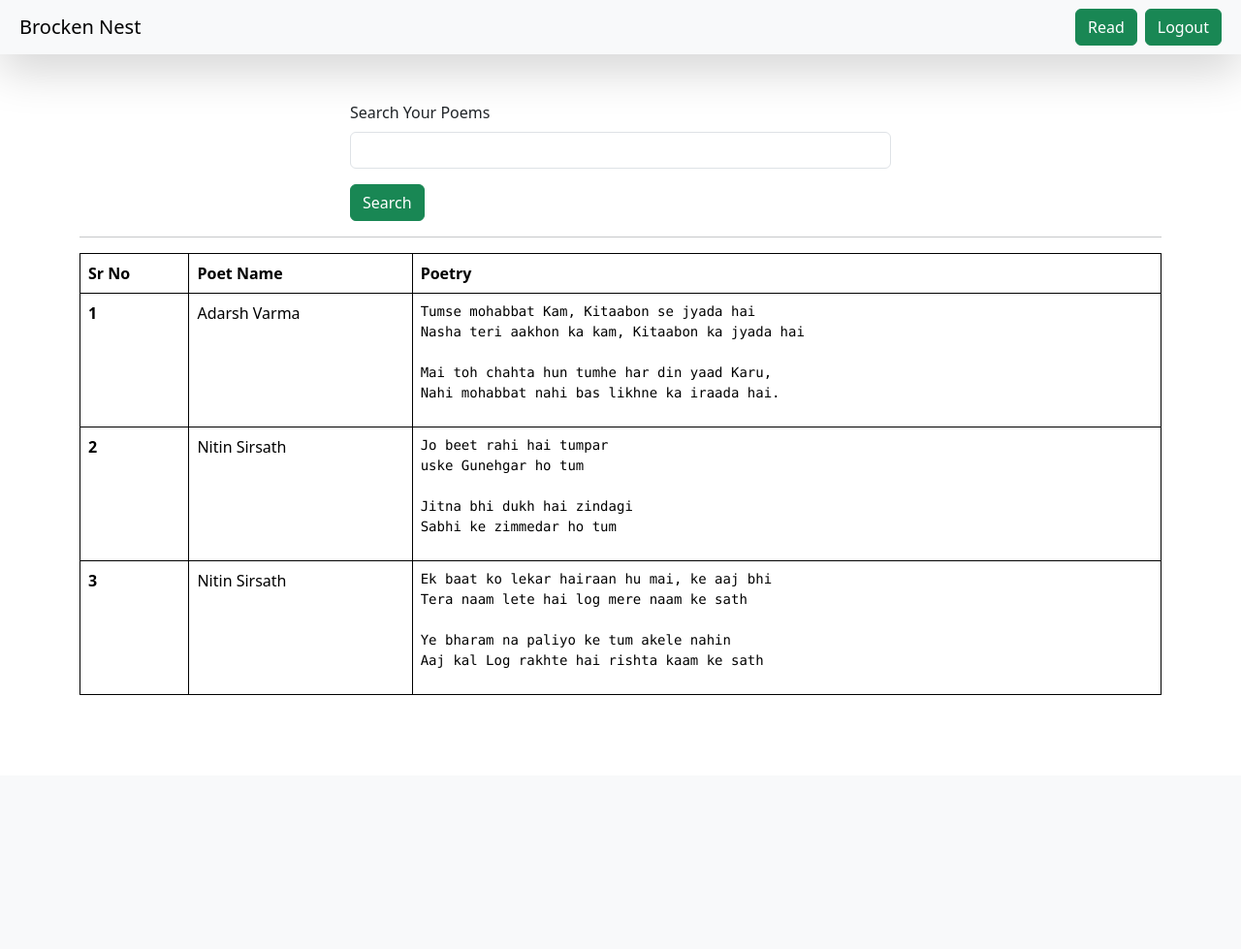
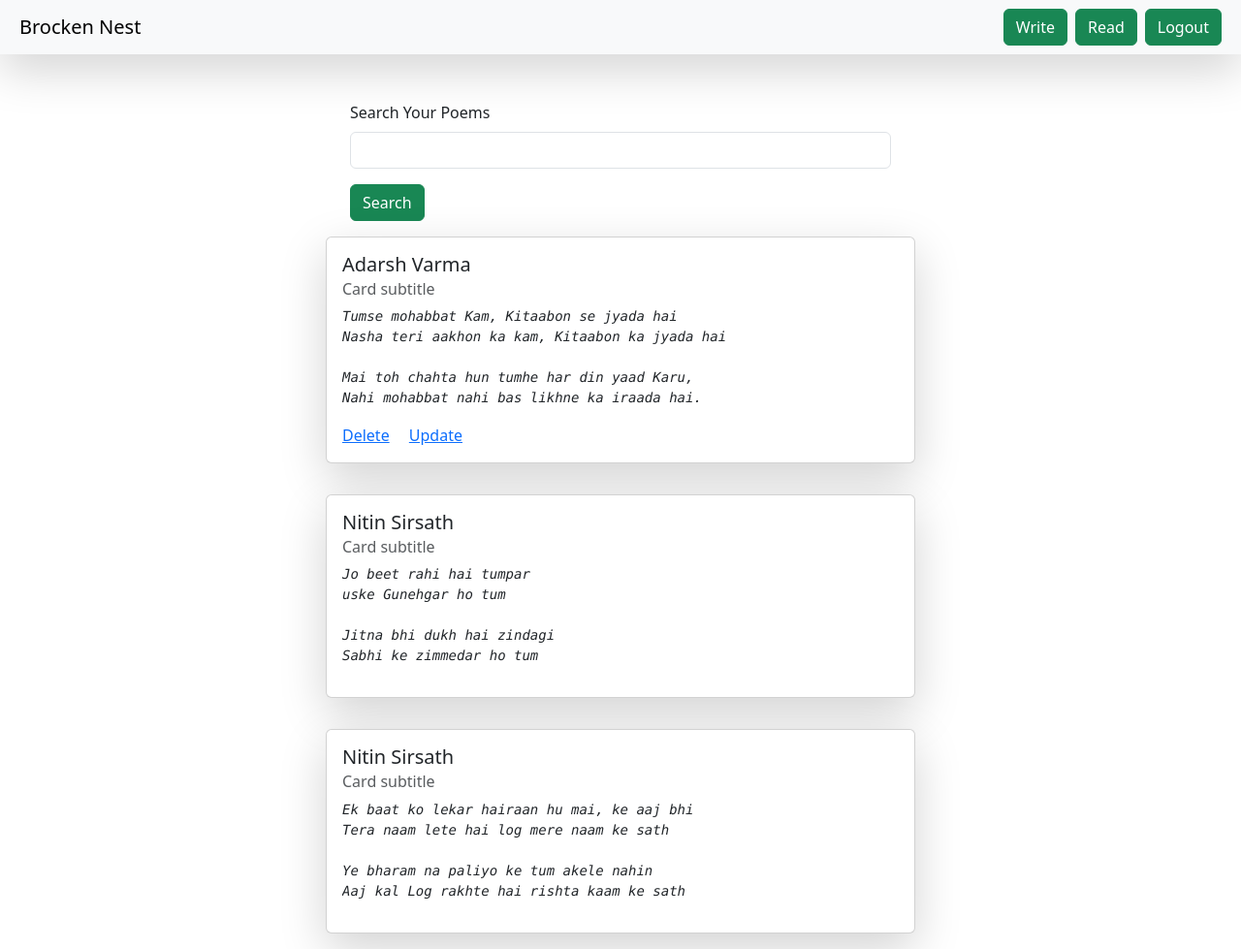
Before and after one commit to AdarshVarma9395/BrokenNest, a Django app: page / in a window 1280 px wide. Shown: the whole page at 97% size. Before the commit the page ends 717 px from the top, so only its background shows below. Run offline with Django 5.2, Linux system fonts and the light colour scheme; a user stored in the database is signed in; data comes from the database, SQL or seed files in the repository; both versions use the stored data as it was after the commit.

Commit message:
Basic-changes

```diff
--- a/brokennest/templates/base.html
+++ b/brokennest/templates/base.html
@@ -18,6 +18,7 @@
 
             <div class="d-flex">
                 {% if request.user.is_authenticated %}
+                    <a href="/brocken-nest/" class="btn btn-success me-2" role="button">Write</a>
                     <a href="/" class="btn btn-success me-2" role="button">Read</a>
                     <a href="/logout/" class="btn btn-success " role="button">Logout</a>
                 {% else %}
--- a/brokennest/templates/notebook.html
+++ b/brokennest/templates/notebook.html
@@ -17,27 +17,20 @@
             </div>
           </div>
 
-          <hr>
-
-          <table class="table">
-            <thead>
-              <tr>
-                <th scope="col">Sr No</th>
-                <th scope="col">Poet Name</th>
-                <th scope="col">Poetry</th>
-              </tr>
-            </thead>
-            <tbody>
-                {% for note in notebook %}
-              <tr>
-                <th scope="row">{{ forloop.counter }}</th>
-                <td>{{note.note_name}}</td>
-                <td>
-                  <pre mt-2>{{ note.note_description }}</pre>
-                </td>
-              </tr>
-              {% endfor %}
-            </tbody>
-          </table>
+          <div class="d-flex flex-column align-items-center">
+            {% for note in notebook %}
+            <div class="card my-3 shadow-lg" style="width: 38rem;">
+              <div class="card-body">
+                <h5 class="card-title">{{note.note_name}}</h5>
+                <h6 class="card-subtitle mb-2 text-muted">Card subtitle</h6>
+                <i class="card-text"><pre mt-2>{{ note.note_description }}</pre></i>
+                {% if request.user.is_authenticated and request.user == note.user %}
+                <a href="{% url 'delete_note' note.id %}" class="card-link">Delete</a>
+                <a href="{% url 'update_note' note.id %}" class="card-link">Update</a>
+                {% endif %}
+              </div>
+            </div>
+            {% endfor %}
+          </div>
     </div>
 {% endblock %}
--- a/brokennest/views.py
+++ b/brokennest/views.py
@@ -42,42 +42,29 @@ def notebook(request):
     return render(request, "books.html", context)
 
 # delete information
+# @login_required(login_url="/login/")
 @login_required(login_url="/login/")
 def delete_note(request, id):
-    book = get_object_or_404(books, id=id)
-    # Check if the current user is the author of the book
-    if request.user != book.user:
-        # messages.error(request, "You do not have permission to delete this Poem.")
-        return redirect("notebook")
-
-    book.delete()
-    # messages.success(request, "Poem deleted successfully.")
+    queryset = books.objects.get(id=id)
+    queryset.delete()
     return redirect("notebook")
 
 # update information
 @login_required(login_url="/login/")
 def update_note(request, id):
-    book = get_object_or_404(books, id=id)
-
-    # Check if the current user is the author of the book
-    if request.user != book.user:
-        # messages.error(request, "You do not have permission to update this Poem.")
-        return redirect("notebook")
-
+    queryset = books.objects.get(id=id)
     if request.method == "POST":
         data = request.POST
 
         note_name = data.get("note_name")
         note_description = data.get("note_description")
 
-        book.note_name = note_name
-        book.note_description = note_description
-        book.save()
-
-        # messages.success(request, "Poem updated successfully.")
+        queryset.note_name = note_name
+        queryset.note_description = note_description
+        queryset.save()
         return redirect("notebook")
 
-    context = {"notebook": book}
+    context = {"notebook": queryset}
     return render(request, "update_books.html", context)
 
 
```
Also changed, not shown: brokennest/templates/books.html (+8 -6 lines), db.sqlite3.
